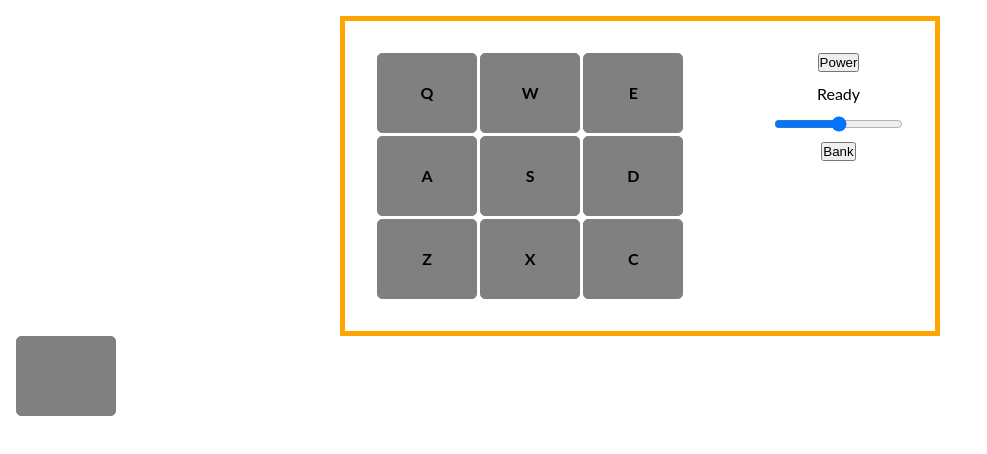
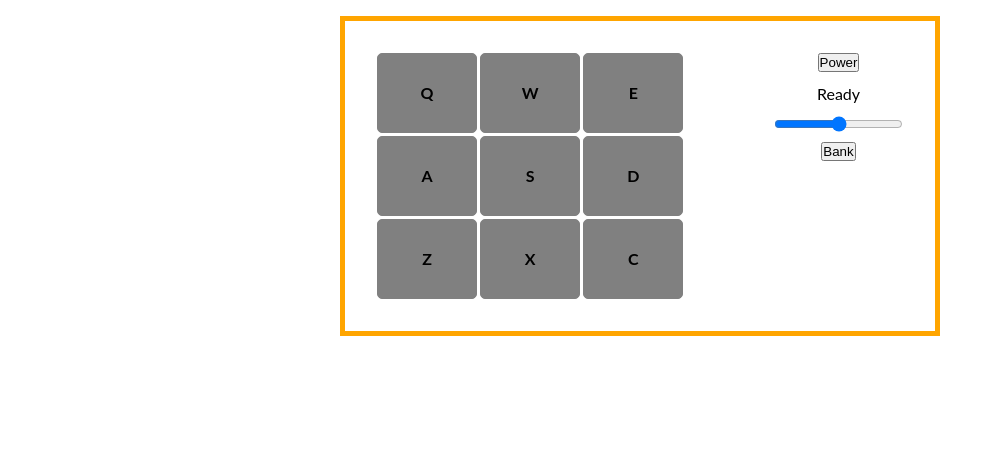
Before and after one commit to m-amroune/drum-machine, a React (Vite) app: page / in a window 1280 px wide. Shown: the top 454 px of the page, without its empty margins (0-987 px from the left). Built offline with nearby package versions, Linux system fonts and the light colour scheme.

Commit message:
fix duplication DrumPad in App.js

```diff
--- a/src/App.jsx
+++ b/src/App.jsx
@@ -2,7 +2,7 @@
 import './App.css'
 import DrumMachine from './components/DrumMachine'
 import DrumPad from './components/DrumPad'
-import Display from './components/Display'
+
 
 function App() {
 
@@ -10,7 +10,7 @@ function App() {
   return (
     <>
      <DrumMachine/>
-     <DrumPad />
+
     </>
   )
 }
--- a/src/components/Display.jsx
+++ b/src/components/Display.jsx
@@ -2,11 +2,11 @@ import React from 'react'
 
 const Display = ({activeSound}) => {
   return (
-    <div>
+
       <div id="display">
       {activeSound || "Ready"}
     </div>
-    </div>
+
   )
 }
 
--- a/src/components/DrumMachine.jsx
+++ b/src/components/DrumMachine.jsx
@@ -10,7 +10,7 @@ const DrumMachine = () => {
     <div id="drum-machine">
         { /* pads  */}
         <div id="left-panel">
-        <div id="pads-container" className='pad-container'  >
+        <div id="pads-container"   >
                 {pads.map(pad => (
   <DrumPad
     key={pad.id}
--- a/src/components/DrumPad.jsx
+++ b/src/components/DrumPad.jsx
@@ -1,4 +1,3 @@
-
 
 
 const DrumPad = ({keyPad, audioSrc, setActiveSound, soundName}) => {
```
Also changed, not shown: src/index.css (line endings or trailing spaces).
